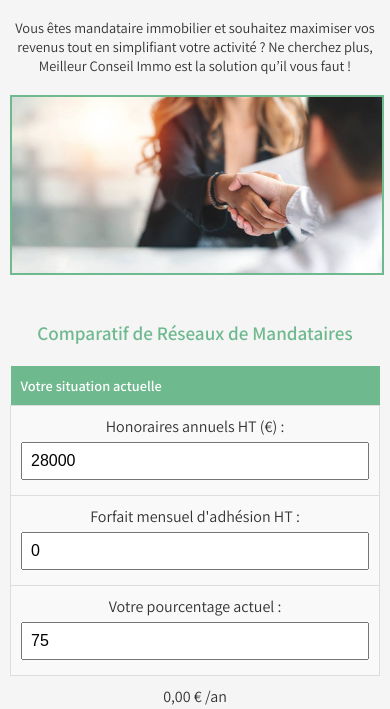
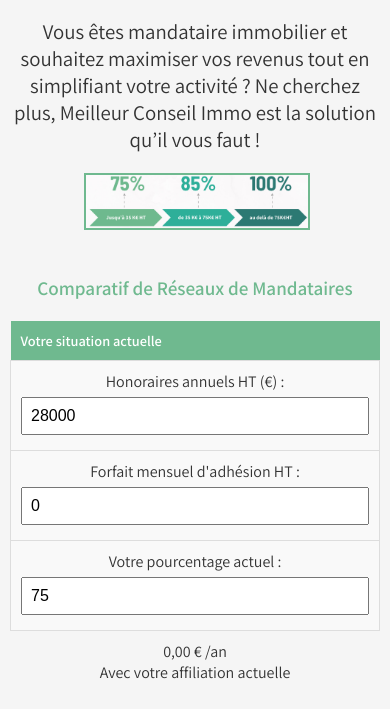
Before and after one commit to Vivien77500/recrutement, a plain HTML site: page index.html in a window 390 px wide. Shown: the part 112-821 px from the top of the page. Drawn offline with Linux system fonts and the light colour scheme.

Commit message:
Add files via upload

```diff
--- a/index.html
+++ b/index.html
@@ -34,21 +34,22 @@
 
         .intro-section {
             display: flex;
-            justify-content: space-between;
-            align-items: flex-start;
+            flex-direction: column;
+            justify-content: flex-start;
+            align-items: center;
             margin-bottom: 40px;
         }
 
         .intro-text {
-            width: 60%;
+            width: 100%;
             font-size: 1.3em;
             color: #333;
-            text-align: left;
-            margin-right: 20px;
+            text-align: center;
+            margin-bottom: 20px;
         }
 
         .image-container {
-            width: 35%;
+            width: 60%;
         }
 
         .image-container img {
@@ -138,22 +139,6 @@
 
         /* Styles Responsives */
         @media (max-width: 1200px) {
-            .intro-text {
-                width: 100%;
-                margin-right: 0;
-                text-align: center;
-            }
-
-            .image-container {
-                width: 100%;
-                margin-top: 20px;
-            }
-
-            .intro-section {
-                flex-direction: column;
-                align-items: center;
-            }
-
             .table-container {
                 flex-direction: column;
             }
@@ -167,10 +152,6 @@
         @media (max-width: 768px) {
             header img {
                 height: 80px;
-            }
-
-            .intro-text {
-                font-size: 1em;
             }
 
             h2 {
@@ -199,10 +180,6 @@
         @media (max-width: 480px) {
             body {
                 padding: 10px;
-            }
-
-            .intro-text {
-                font-size: 0.9em;
             }
 
             h2 {
@@ -234,7 +211,7 @@
                 Ne cherchez plus, Meilleur Conseil Immo est la solution qu’il vous faut !
             </div>
             <div class="image-container">
-                <img src="img1.jpg" alt="Image illustrant Meilleur Conseil Immo">
+                <img src="img1.png" alt="Image illustrant Meilleur Conseil Immo">
             </div>
         </div>
 
```
